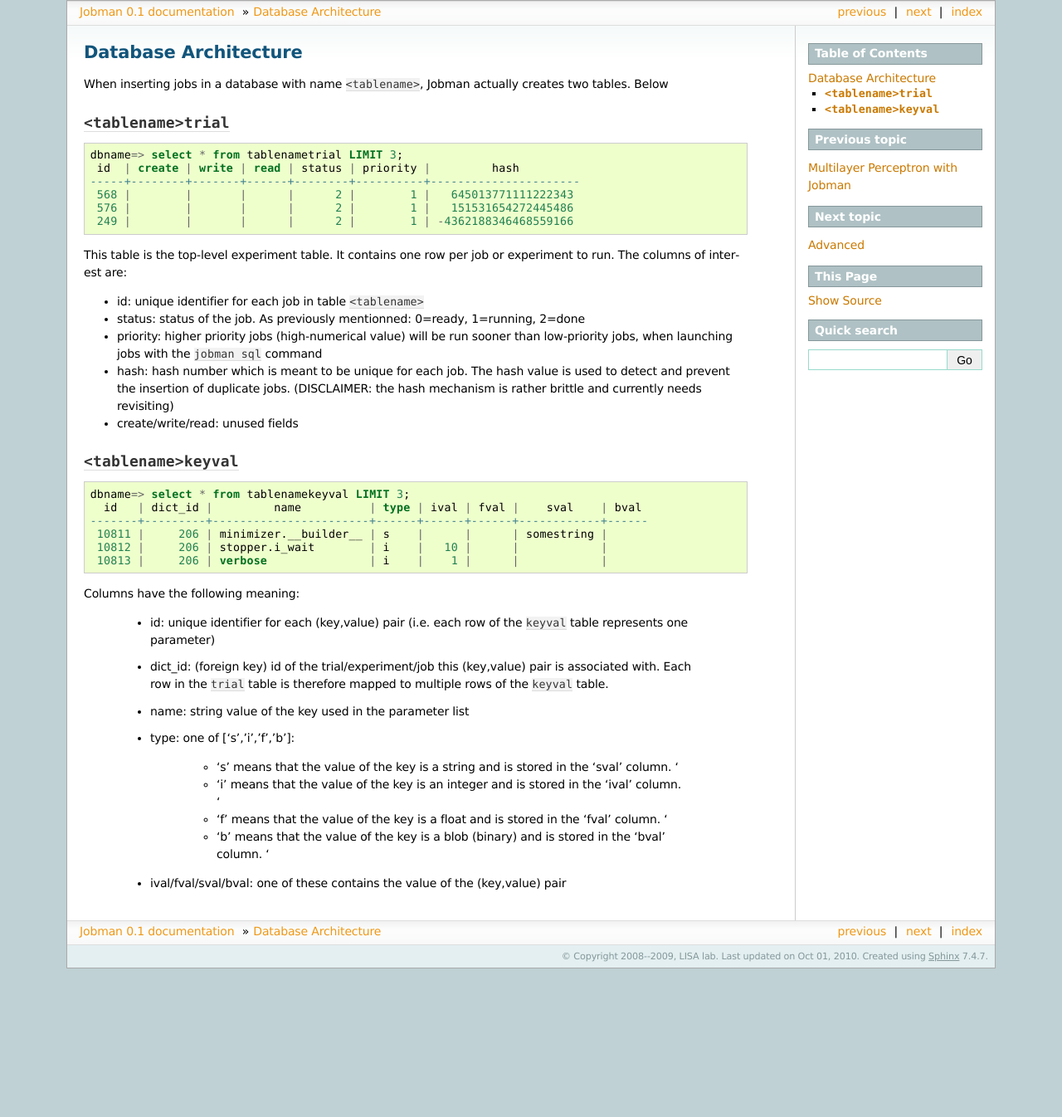
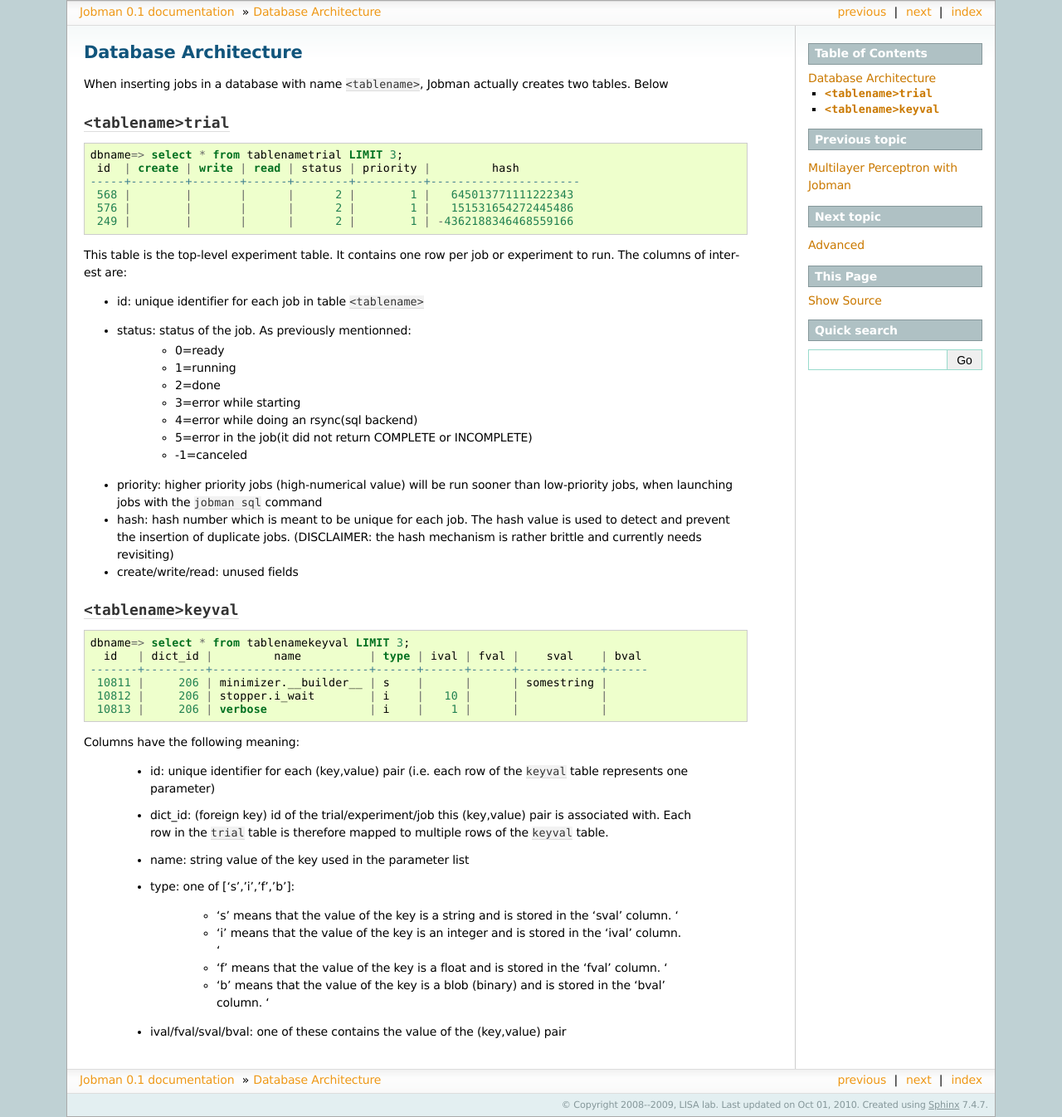
Before and after one commit to crmne/jobman, a Sphinx documentation site: the page built from doc/dbarch.txt, in a window 1280 px wide. Shown: the whole page at 83% size. Built offline with Sphinx 7.4.7, drawn with Linux system fonts in a browser that asks for light colours; formulas are drawn with MathJax 3; before the commit the page ends 1167 px from its top, so only the background shows below that.

Commit message:
changed the CANCEL status to -1 and create the ERR_JOB status when the experiment do not return COMPLETE or INCOMPLETE

```diff
--- a/doc/addition_exp_sql.txt
+++ b/doc/addition_exp_sql.txt
@@ -253,7 +253,10 @@
 The ``priority`` decides the order in which the jobs will be executed, higher means first.
 
 The ``status`` is the execution status. 0 means ready to execute, 1
-means that the execution has started, and 2 that it's completed.
+means that the execution has started, 2 that it's completed, 3 that there was an
+error while starting the job, 4 that there was en error while doing the rsync of
+the job working directory, 5 that the job did not return COMPLETE or INCOMPLETE
+(it can have raised an error) and -1 that the job have been canceled.
 
 Executing the jobs
 ------------------
--- a/doc/dbarch.txt
+++ b/doc/dbarch.txt
@@ -22,7 +22,14 @@
 experiment to run. The columns of interest are:
 
 * id: unique identifier for each job in table ``<tablename>``
-* status: status of the job. As previously mentionned: 0=ready, 1=running, 2=done
+* status: status of the job. As previously mentionned:
+    * 0=ready
+    * 1=running
+    * 2=done
+    * 3=error while starting
+    * 4=error while doing an rsync(sql backend)
+    * 5=error in the job(it did not return COMPLETE or INCOMPLETE)
+    * -1=canceled
 * priority: higher priority jobs (high-numerical value) will be run sooner
   than low-priority jobs, when launching jobs with the ``jobman sql`` command
 * hash: hash number which is meant to be unique for each job. The hash value
--- a/doc/mlp_jobman.txt
+++ b/doc/mlp_jobman.txt
@@ -103,8 +103,8 @@
 
  * jobman.experiment: the name of the module.method that took the (state,
    channel) as input
- * jobman.status: the status of the job (0 - not started, 1 - incomplete, 2 -
-   complete)
+ * jobman.status: the status of the job (0 = not started, 1 = incomplete, 2 =
+   complete, 3 = err while starting, 4 = err while syncing, 5 = job error, -1 = canceled)
  * jobman.sql.priority: the priority at which the job will be scheduled.
    Higher number == higher priority.
 
```
Also changed, not shown: 2 other files.
